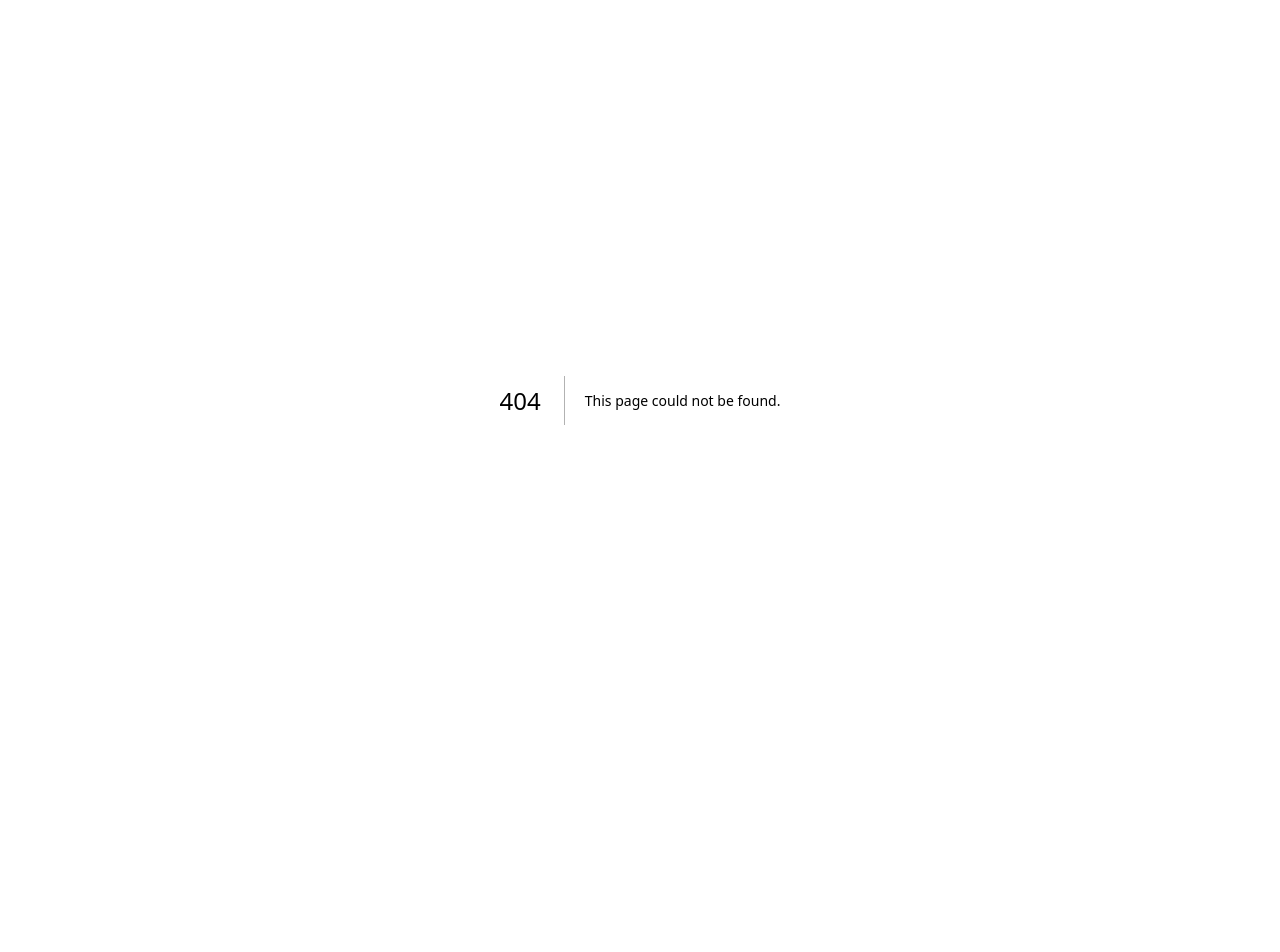
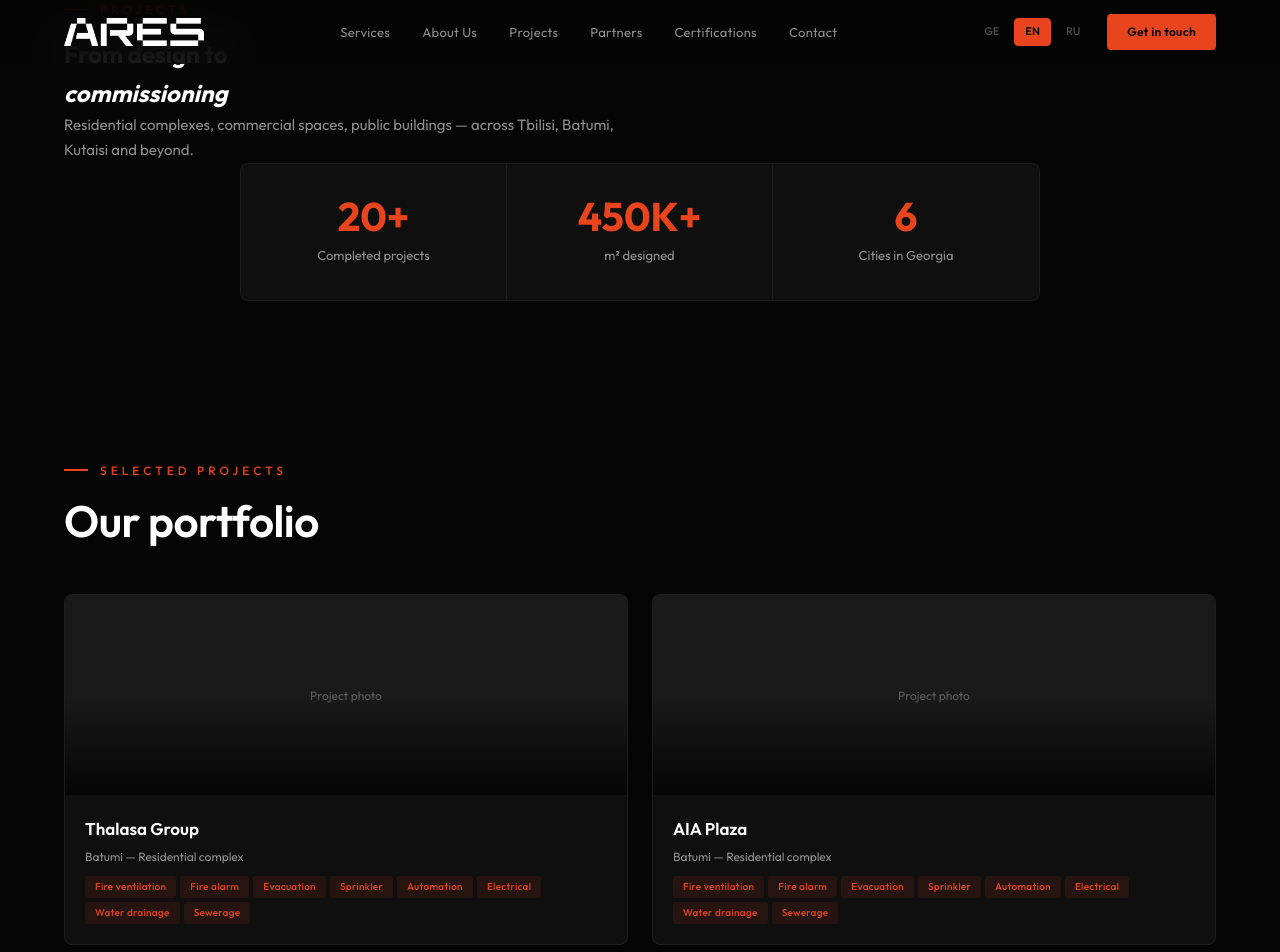
Before and after one commit to lukasturua9444/ares-ge, a Next.js app: page /projects in a window 1280 px wide. Before the commit this address had no page. Shown: the top 952 px of the page. Before the commit the page ends 800 px from the top, so only its background shows below. Built offline with nearby package versions, Linux system fonts and the light colour scheme.

Commit message:
Create page.js

```diff
--- /dev/null
+++ b/src/app/projects/page.js
@@ -0,0 +1,120 @@
+'use client';
+import { useEffect } from 'react';
+
+export default function ProjectsPage() {
+  useEffect(() => {
+    const observer = new IntersectionObserver(
+      (entries) => {
+        entries.forEach((entry) => {
+          if (entry.isIntersecting) { entry.target.classList.add('v'); observer.unobserve(entry.target); }
+        });
+      },
+      { threshold: 0.08, rootMargin: '0px 0px -40px 0px' }
+    );
+    document.querySelectorAll('.anim').forEach((el) => observer.observe(el));
+  }, []);
+
+  const projects = [
+    { name: 'Thalasa Group', location: 'Batumi', type: 'Residential complex', tags: ['Fire ventilation', 'Fire alarm', 'Evacuation', 'Sprinkler', 'Automation', 'Electrical', 'Water drainage', 'Sewerage'] },
+    { name: 'AIA Plaza', location: 'Batumi', type: 'Residential complex', tags: ['Fire ventilation', 'Fire alarm', 'Evacuation', 'Sprinkler', 'Automation', 'Electrical', 'Water drainage', 'Sewerage'] },
+    { name: 'Wondernet Express Investment Group', location: 'Batumi', type: 'Industrial facility', tags: ['Sprinkler diagnostics', 'Fire alarm'] },
+    { name: 'Riverside Balakhvani Kutaisi', location: 'Kutaisi', type: 'Residential complex', tags: ['Fire ventilation', 'Fire alarm', 'Evacuation', 'Sprinkler', 'Automation', 'Electrical'] },
+    { name: 'M1 Group Kutaisi', location: 'Kutaisi', type: 'Residential & Commercial complex', tags: ['Fire ventilation', 'Fire alarm', 'Evacuation', 'Sprinkler', 'Automation', 'Sound system'] },
+    { name: 'Shopping Mall in Kutaisi', location: 'Kutaisi', type: 'Commercial facility', tags: ['Fire ventilation', 'Fire alarm', 'Evacuation', 'Sprinkler', 'Automation', 'Sound system'] },
+    { name: 'Casio Development', location: 'Tbilisi', type: 'Residential complex', tags: ['Fire ventilation', 'Fire alarm', 'Evacuation', 'Sprinkler', 'Automation', 'Sound system'] },
+    { name: 'Archi Iasamnebi', location: 'Tbilisi', type: 'Residential complex', tags: ['Fire alarm', 'Sprinkler'] },
+    { name: 'Compact Mukhiani', location: 'Tbilisi', type: 'Residential complex', tags: ['Fire ventilation', 'Fire alarm', 'Evacuation', 'Sprinkler', 'Automation', 'Electrical'] },
+    { name: 'Baustar Rustavi', location: 'Rustavi', type: 'Residential complex', tags: ['Fire ventilation', 'Fire alarm', 'Evacuation', 'Sprinkler', 'Automation', 'Electrical'] },
+    { name: 'Kvareli School', location: 'Kvareli', type: 'Public building', tags: ['Fire ventilation', 'Fire alarm', 'Evacuation', 'Sprinkler', 'Automation', 'Electrical'] },
+    { name: 'Vashlovani School and Campus', location: 'Vashlovani', type: 'Public building', tags: ['Fire ventilation', 'Fire alarm', 'Evacuation', 'Sprinkler', 'Automation', 'Electrical'] },
+  ];
+
+  return (
+    <>
+      <nav className="nav" id="nav">
+        <div className="nav-inner">
+          <a href="/" className="nav-logo"><img src="/images/ARES_White_Horizontal.png" alt="ARES" /></a>
+          <div className="nav-links"><a href="/services">Services</a><a href="/about">About Us</a><a href="/projects" className="active-link">Projects</a><a href="/partners">Partners</a><a href="/certifications">Certifications</a><a href="/contact">Contact</a></div>
+          <div className="nav-right"><div className="lang-sw"><a href="/ka/">GE</a><a href="/" className="active">EN</a><a href="/ru/">RU</a></div><a href="/contact" className="nav-cta">Get in touch</a></div>
+        </div>
+      </nav>
+
+      <section className="page-header">
+        <div className="wrap">
+          <div className="section-label anim">Projects</div>
+          <h1 className="page-title anim anim-d1">From design to<br /><em>commissioning</em></h1>
+          <p className="section-sub anim anim-d2">Residential complexes, commercial spaces, public buildings — across Tbilisi, Batumi, Kutaisi and beyond.</p>
+        </div>
+      </section>
+
+      <section style={{ padding: '0 0 60px' }}>
+        <div className="wrap">
+          <div className="stats-grid anim" style={{ maxWidth: '800px', margin: '0 auto' }}>
+            <div className="stat-item"><span className="stat-num">20+</span><span className="stat-label">Completed projects</span></div>
+            <div className="stat-item"><span className="stat-num">450K+</span><span className="stat-label">m² designed</span></div>
+            <div className="stat-item"><span className="stat-num">6</span><span className="stat-label">Cities in Georgia</span></div>
+          </div>
+        </div>
+      </section>
+
+      <section className="section">
+        <div className="wrap">
+          <div className="section-label anim">Selected projects</div>
+          <h2 className="section-title anim anim-d1">Our portfolio</h2>
+          <div style={{ display: 'grid', gridTemplateColumns: 'repeat(2, 1fr)', gap: '24px', marginTop: '48px' }}>
+            {projects.map((proj, i) => (
+              <div key={proj.name} className={`proj-card anim anim-d${(i % 4) + 1}`}>
+                <div className="proj-img">
+                  <div className="proj-overlay"></div>
+                  <div style={{ display: 'flex', alignItems: 'center', justifyContent: 'center', height: '100%', color: 'var(--text3)', fontSize: '12px' }}>Project photo</div>
+                </div>
+                <div className="proj-body">
+                  <h3>{proj.name}</h3>
+                  <p className="proj-meta">{proj.location} — {proj.type}</p>
+                  <div className="proj-tags">
+                    {proj.tags.map((tag) => (<span className="proj-tag" key={tag}>{tag}</span>))}
+                  </div>
+                </div>
+              </div>
+            ))}
+          </div>
+        </div>
+      </section>
+
+      <section className="section services">
+        <div className="wrap" style={{ textAlign: 'center' }}>
+          <div className="section-label anim center">Geography</div>
+          <h2 className="section-title anim anim-d1" style={{ margin: '0 auto 8px' }}>Active across Georgia</h2>
+          <p className="section-sub anim anim-d2" style={{ margin: '0 auto 48px' }}>We deliver projects wherever they are needed.</p>
+          <div className="certs-grid anim anim-d3">
+            {['Tbilisi', 'Batumi', 'Kutaisi', 'Rustavi', 'Kvareli', 'Vashlovani'].map((city) => (
+              <div className="cert-item" key={city}><span>{city}</span></div>
+            ))}
+          </div>
+        </div>
+      </section>
+
+      <section className="cta-section">
+        <div className="wrap">
+          <div className="cta-box anim">
+            <h2>Have a project in mind?</h2>
+            <p>Get a consultation and preliminary cost estimate for your development</p>
+            <div style={{ marginTop: '24px' }}><a href="/contact" className="btn-primary" style={{ color: 'var(--black)', textDecoration: 'none' }}>Request consultation</a></div>
+          </div>
+        </div>
+      </section>
+
+      <footer>
+        <div className="wrap">
+          <div className="footer-grid">
+            <div><div className="footer-brand"><img src="/images/ARES_White_Horizontal.png" alt="ARES" /></div><p className="footer-desc">Integrated MEPF engineering solutions for developers and construction companies across Georgia.</p></div>
+            <div className="footer-col"><h4>Navigation</h4><a href="/services">Services</a><a href="/about">About Us</a><a href="/projects">Projects</a><a href="/partners">Partners</a><a href="/contact">Contact</a></div>
+            <div className="footer-col"><h4>Services</h4><a href="/services">Mechanical</a><a href="/services">Electrical</a><a href="/services">Plumbing</a><a href="/services">Fire protection</a></div>
+            <div className="footer-col footer-contact"><h4>Contact</h4><p><a href="mailto:info@ares.ge">info@ares.ge</a></p><p><a href="tel:+995595396139">+995 595 39 61 39</a></p><p>8 S. Virsaladze Street<br />Tbilisi 0108, Georgia</p></div>
+          </div>
+          <div className="footer-bottom"><p>&copy; 2026 ARES. All rights reserved.</p><p>MEPF Engineering Solutions</p></div>
+        </div>
+      </footer>
+    </>
+  );
+}
```
